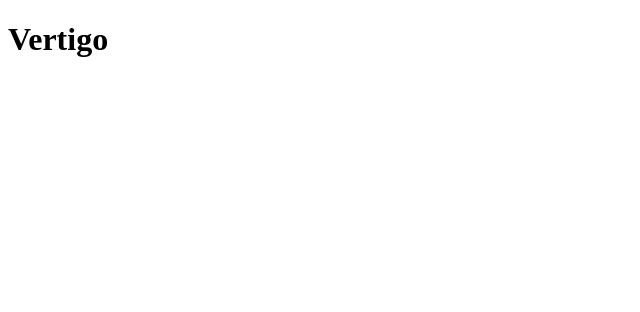
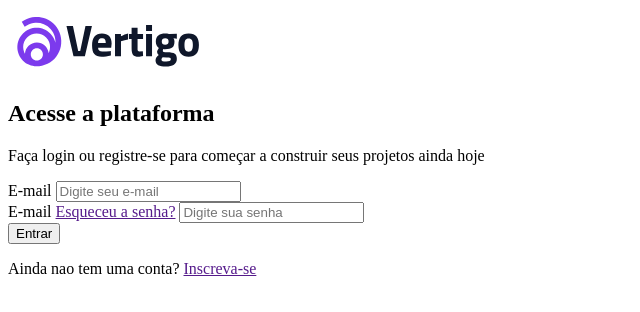
Before and after one commit to otaviolima11bti/projeto-vertigo, a plain HTML site: page index.html in a window 1280 px wide. Shown: the whole page, without its empty margins (0-640 px from the left). Drawn offline with Linux system fonts and the light colour scheme.

Commit message:
atualizacao - HTML terminado

```diff
--- a/index.html
+++ b/index.html
@@ -7,6 +7,31 @@
     <title>Vertigo</title>
 </head>
 <body>
-    <h1>Vertigo</h1>
+   <header>
+   <img src="./imagens/logo (1).svg" alt="logo">
+   </header>
+   <main>
+    <section class="descricao">
+        <h1>Acesse a plataforma</h1>
+        <p>Faça login ou registre-se para começar a construir seus projetos ainda hoje</p>
+    </section>
+    <section class="login">
+        <form action="">
+            <div class="input-box">
+                <label for="e-mail">E-mail</label>
+                <input type="e-mail" placeholder="Digite seu e-mail" id="e-mail">
+            </div>
+            <div class="input-box">
+                <label for="senha">E-mail</label>
+                <a href="">Esqueceu a senha?</a>
+                <input type="password" placeholder="Digite sua senha" id="senha">
+            </div>
+             <button>Entrar</button>
+        </form>
+        <p>
+            Ainda nao tem uma conta? <a href="">Inscreva-se</a>
+        </p>
+    </section>
+   </main>
 </body>
 </html>
```
